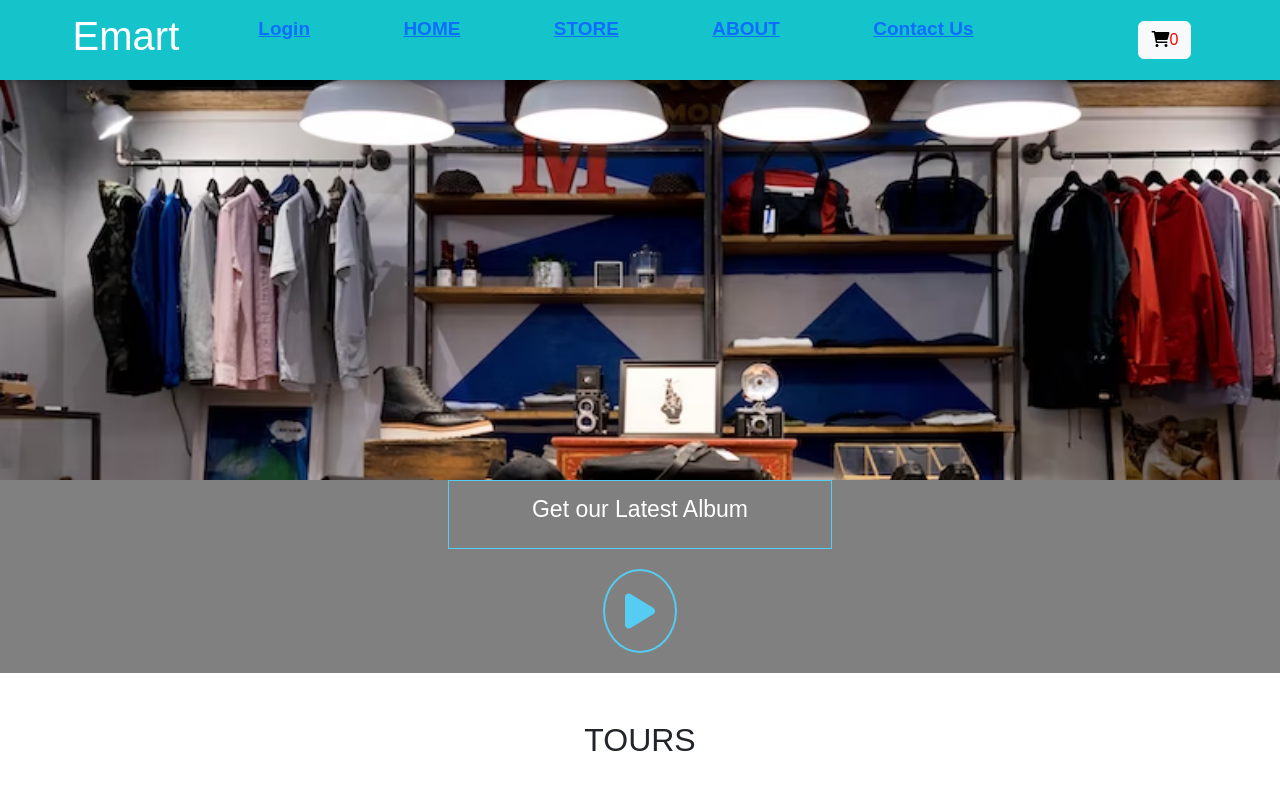
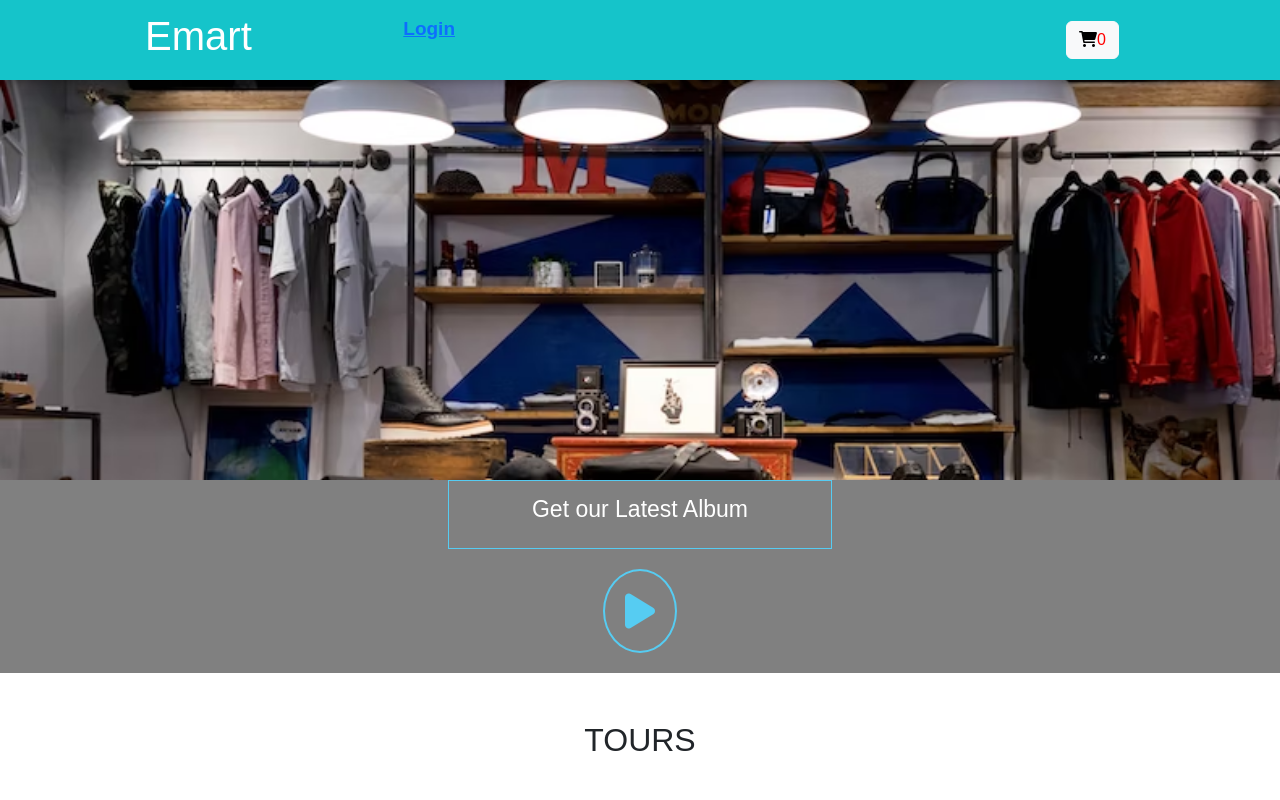
Before and after one commit to ankit-dutta/Emart-react, a React (Create React App) app: page / in a window 1280 px wide. Shown: the top 800 px of the page. Built offline with nearby package versions, Linux system fonts and the light colour scheme.

Commit message:
adding login condition

```diff
--- a/src/component/Layout/Header.js
+++ b/src/component/Layout/Header.js
@@ -17,37 +17,38 @@ const Header = (props) =>{
         <div >
             <ul className='fw-bolder' style={{display:"flex" ,justifyContent:"space-between",width:"200%",listStyle:"none", marginTop:"14px"}}>
 
+
+                {!isLoggedIn &&
                    <li>
                    <NavLink to = '/auth'>Login</NavLink>
                   </li>
+                }
 
 
-
+                {isLoggedIn &&
                    <li>
                    <NavLink to = '/'>HOME</NavLink>
                   </li>
+                }
 
-
-
-
+                {isLoggedIn &&
                   <li>
                   <NavLink to = '/store'>STORE</NavLink>
                   </li>
+                }
 
 
-
-
+                {isLoggedIn &&
                      <li>
                      <NavLink to = '/about'>ABOUT</NavLink>
                      </li>
+                }
 
-
-
+                {isLoggedIn &&
                     <li>
                     <NavLink to = '/contact'>Contact Us</NavLink>
                     </li>
-
-
+                }
 
 
 
@@ -58,9 +59,9 @@ const Header = (props) =>{
         <div style={{marginLeft:"40%"}}>
        <HeaderCartButton onShowCart = {props.onShowCart} />
 
-       {/* {isLoggedIn &&
+       {isLoggedIn &&
         <button>Logout</button>
-        } */}
+        }
         </div>
 
 
```
Also changed, not shown: 1 other file (tests, documents, lock files or other folders). Lines whose indentation alone changed are shown as unchanged.
